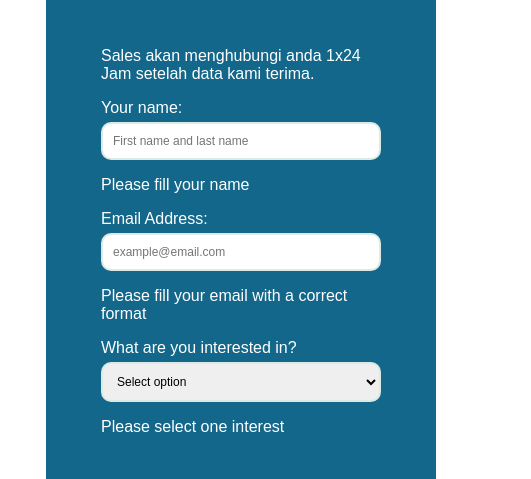
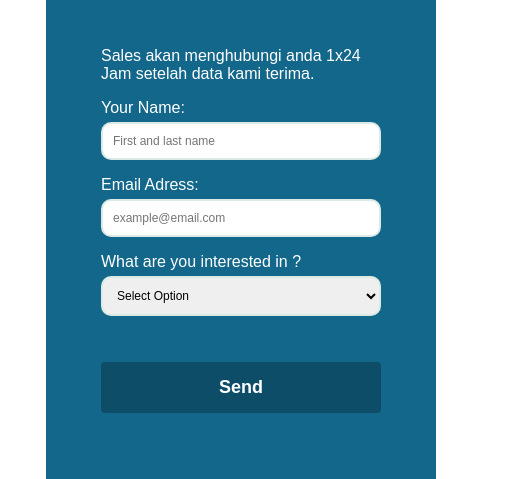
Before and after one commit to ryynld/mpp_project1, a plain HTML site: page index.html in a window 1280 px wide. Shown: the part 439-918 px from the top of the page, 749-1280 px from the left. Drawn offline with Linux system fonts and the light colour scheme.

Commit message:
tinggal tampilan harusnya

```diff
--- a/css/style.css
+++ b/css/style.css
@@ -188,7 +188,7 @@ article h3{
     color: #ffffff;
 }
 
-.content-right > button {
+.button {
     padding: 15px;
     margin-top: 30px;
     width: 100%;
@@ -202,7 +202,7 @@ article h3{
     cursor: pointer;
 }
 
-.content-right > button:hover {
+.button:hover {
     background-color: #082d3d;
 }
 
--- a/index.html
+++ b/index.html
@@ -58,56 +58,29 @@
                 </div>
             </article>
 
-            <form class="content-right" name="content-right" onsubmit="return validateForm()">
+            <div id="content-right" class="content-right">
                 <h1>Contact Us</h1>
                 <p>Sales akan menghubungi anda 1x24 Jam setelah data kami terima.</p>
-                <div class="input-control">
-                 <label for="name" class="label">Your name:</label>
-                    <input
-                      type="text"
-                      id="name"
-                      name="name"
-                      class="input"
-                      placeholder="First name and last name"
-                      oninput="fillInput('name')"
-                    />
-                    <p class="error-msg" id="name-error">Please fill your name</p>
-                  </div>
-                  <div class="input-control">
-                    <label for="email" class="label">Email Address:</label>
-                    <input
-                      type="text"
-                      id="email"
-                      name="email"
-                      class="input"
-                      placeholder="example@email.com"
-                      oninput="fillInput('email')"
-                    />
-                    <p class="error-msg" id="email-error">
-                      Please fill your email with a correct format
-                    </p>
-                  </div>
-                  <div class="input-control">
-                    <label for="interest" class="label"
-                      >What are you interested in?</label
-                    >
-                    <select
-                      id="interest"
-                      name="interest"
-                      class="input"
-                      oninput="selectInterest()"
-                    >
-                      <option value="none" selected disabled>Select option</option>
-                      <option value="option 1">Makan</option>
-                      <option value="option 2">Tidur</option>
-                      <option value="option 3">Minum</option>
+                <form name="input-control" class="input-control">
+                    <label for="name" class="label">Your Name:</label>
+                    <input id="name" type="text" name="name" placeholder="First and last name">
+                    <p id="name-error" class="error-message"></p>
+
+                    <label for="email" class="label">Email Adress:</label>
+                    <input id="email" type="email" name="email" placeholder="example@email.com">
+                    <p id="email-error" class="error-message"></p>
+
+                    <label for="interest" class="label">What are you interested in ?</label>
+                    <select id="interest" type="select" class="input" name="interest">
+                        <option value="" selected disabled>Select Option</option>
+                        <option value="Football">Football</option>
+                        <option value="Badminton">Badminton</option>
+                        <option value="Basketball">Badminton</option>
                     </select>
-                    <p class="error-msg" id="interest-error">
-                      Please select one interest
-                    </p>
-                  </div>
-                <button type="submit">Send</button>
-            </form>
+                    <p id="interest-error" class="error-message"></p>
+                    <button id="submit" type="submit" class="button">Send</button>
+                </form>
+            </div>
         </div>
         <div class="our-package" id="our-package">
             <div class="our-package-title">
--- a/js/script.js
+++ b/js/script.js
@@ -35,61 +35,29 @@ function setTitle(element) {
   document.title = `${text} | E-Groceries`;
 }
 
+// VALIDATION
+  document.getElementById("button").addEventListener("click", function () {
+    let name = document.forms['input-control']['name'].value;
+    let email = document.forms['input-control']['email'].value;
+    let interest = document.forms['input-control']['interest'].value;
 
-// VALIDATION
-function validateForm() {
-    const name = document.forms["contact-right"]["name"].value;
-    const email = document.forms["contact-right"]["email"].value;
-    const interest = document.forms["contact-right"]["interest"].value;
-
-    const isEmail = email.match(/[\w.]+@\w+.\w{2,3}(.\w{2,})?/);
-
-    if (!name) {
-      const errName = document.getElementById("name-error");
-
-      errName.style.display = "block";
-      errName.style.visibility = "visible";
+    if(!name) {
+      document.getElementById("name-error").innerText = "Name cannot be blank!";
     }
-
-    if ((email && !isEmail) || !email) {
-      const errEmail = document.getElementById("email-error");
-
-      errEmail.style.display = "block";
-      errEmail.style.visibility = "visible";
+    else {
+      document.getElementById("name-error").innerText = "";
     }
-
-    if (interest === "none") {
-      const errInterest = document.getElementById("interest-error");
-
-      errInterest.style.display = "block";
-      errInterest.style.visibility = "visible";
+    if(!email) {
+      document.getElementById("email-error").innerText = "Email cannot be blank!";
     }
-
-    if (name && email && isEmail && interest !== "none") {
-      alert(`Data anda telah sukses terkirim, ${name}`);
-
-      return false;
+    else {
+      document.getElementById("email-error").innerText = "";
     }
-
-    return false;
-  }
-
-  function fillInput(fieldName) {
-    const inputValue = document.getElementById(fieldName).value;
-    const errorText = document.getElementById(`${fieldName}-error`);
-
-    if (inputValue && errorText.style.visibility === "visible") {
-      errorText.style.display = "none";
-      errorText.style.visibility = "hidden";
+    if(!interest) {
+      document.getElementById("interest-error").innerText = "Interest cannot be blank!";
+    }
+    else {
+      document.getElementById("interest-error").innerText = "";
     }
   }
-
-  function selectInterest() {
-    const interestValue = document.getElementById("interest").value;
-    const errorText = document.getElementById("interest-error");
-
-    if (interestValue !== "none" && errorText.style.visibility === "visible") {
-      errorText.style.display = "none";
-      errorText.style.visibility = "hidden";
-    }
-  }
+);
```
